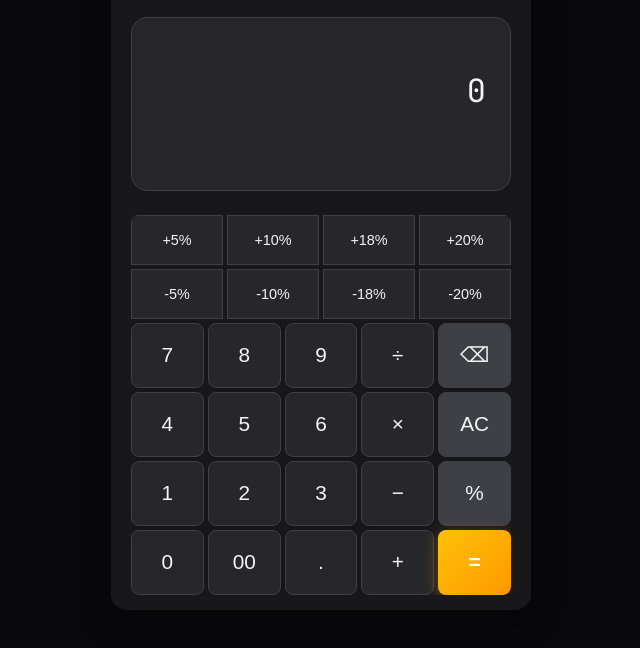
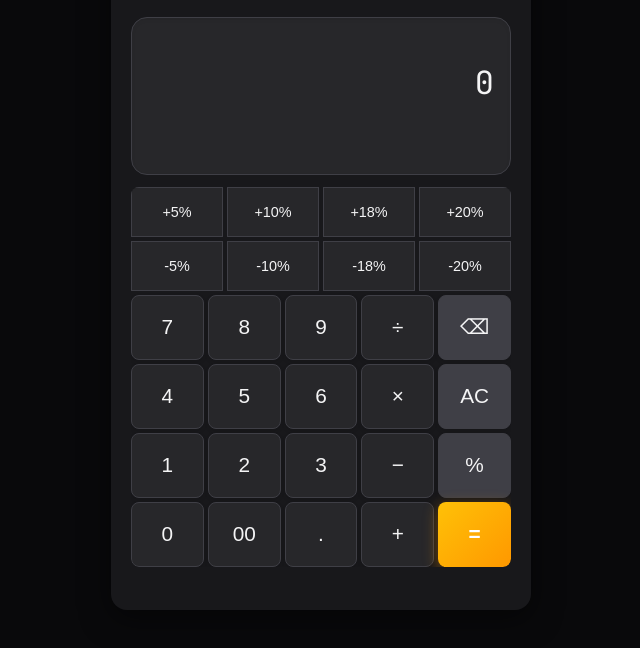
Before and after one commit to Jdevloper275/Jdevloper275.github.io, a website: page index.html in a window 1280 px wide. Shown: the part 150-798 px from the top of the page, without its empty margins (319-959 px from the left). Drawn offline with Linux system fonts and the light colour scheme.

Commit message:
UI Polish: Compact Display Container (v32)

```diff
--- a/style.css
+++ b/style.css
@@ -270,18 +270,20 @@ label {
 /* Calculator Specific */
 .display-container {
     background: var(--surface);
-    padding: 24px;
+    padding: 16px;
+    /* Reduced from 24px */
     border-radius: var(--radius);
     text-align: right;
-    margin-bottom: 24px;
+    margin-bottom: 12px;
+    /* Reduced from 24px */
     box-shadow: inset 0 2px 4px rgba(0, 0, 0, 0.05);
     border: 1px solid var(--border);
     position: relative;
     display: flex;
     flex-direction: column;
     justify-content: flex-end;
-    min-height: 140px;
-    /* Ensure space for preview */
+    min-height: 120px;
+    /* Reduced from 140px */
 }
 
 .calc-preview {
--- a/sw.js
+++ b/sw.js
@@ -1,4 +1,4 @@
-const CACHE_NAME = 'gst-calc-v31';
+const CACHE_NAME = 'gst-calc-v32';
 const ASSETS = [
     './',
     './index.html',
```
